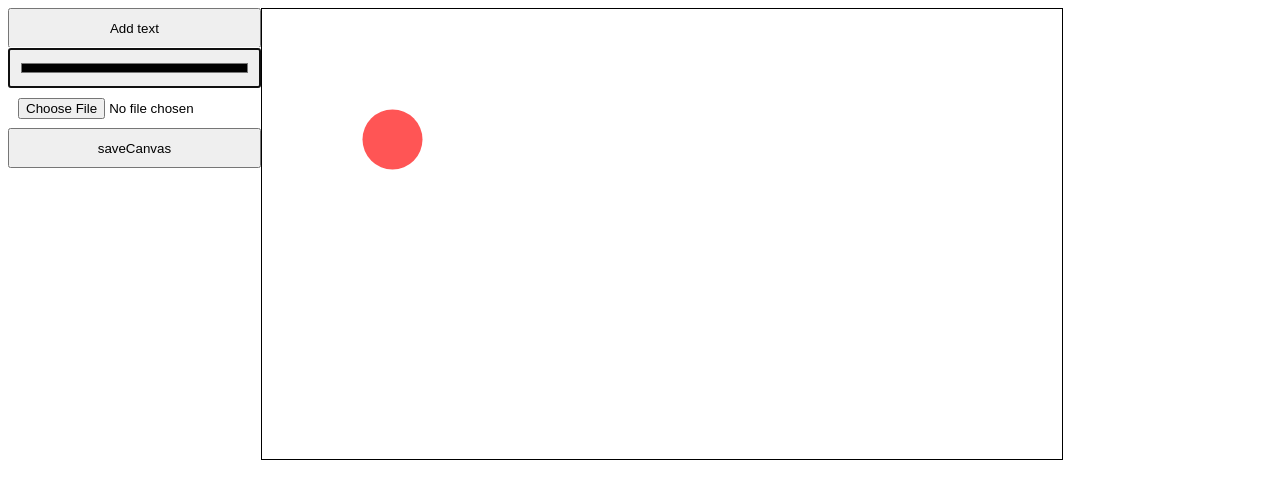
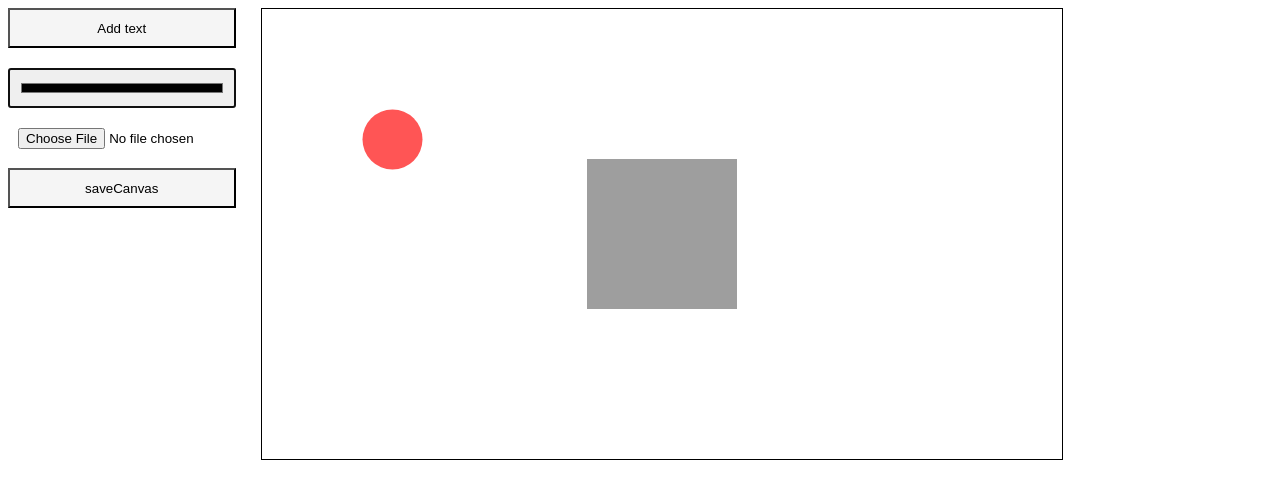
Before and after one commit to nbnitin/fabricCanvasJS, a plain HTML site: page index.html in a window 1280 px wide. Drawn offline with Linux system fonts and the light colour scheme.

Commit message:
changes a bit

```diff
--- a/index.html
+++ b/index.html
@@ -1,5 +1,6 @@
 <html>
 <head>
+
     <script src="fabric.js"></script>
     <style>
       .canvasDiv{
@@ -10,10 +11,19 @@
         float:left;
         width:20%;
       }
-      .controlDiv>input{
-        float: left;
+      .controlDiv>div{
+        margin-bottom: 10px;
         width:100%;
-        /*margin-top:30px;*/
+        float:left;
+      }
+
+      .btn{
+          background: whitesmoke;
+      }
+      .controlDiv>div>input{
+
+        width:90%;
+        margin:0 auto;
         padding:10px;
         height:40px;
       }
@@ -25,11 +35,21 @@
     <canvas id="canvas" width="800" height="450" style="border:1px solid #000000"></canvas>
   </div>
   <div class="controlDiv">
-    <input type="button" onclick="addTextToCanvas()" value="Add text" />
+    <div>
+    <input class="btn" type="button" onclick="addTextToCanvas()" value="Add text" />
+  </div>
+  <div>
     <input type="text" id="txt1" onKeyPress="changeText(this.value)" style="display:none;"/>
+  </div>
+  <div>
     <input type="color" id="colorWell" />
+  </div>
+  <div>
     <input type="file" id="uploadedImg" onChange="addImageToCanvas(this)"/>
-    <input type="button" onClick="saveCanvas()" value="saveCanvas" />
+  </div>
+  <div>
+    <input class="btn" type="button" onClick="saveCanvas()" value="saveCanvas" />
+  </div>
   </div>
 
     <script>
@@ -46,11 +66,24 @@
         canvas.selectionBorderColor = 'red';
         canvas.selectionLineWidth = 5;
 
+
+
+        fabric.Image.fromURL('http://fabricjs.com/assets/pug_small.jpg', function(myImg) {
+          //i create an extra var for to change some image properties
+          var img1 = myImg.set({ left: 0, top: 0,scaleX: 150 / myImg.width,
+          scaleY: 150 / myImg.height});
+          canvas.add(img1);
+          canvas.centerObject(img1);
+        });
+
+
+
         canvas.on('mouse:down',function(event){
           if(canvas.getActiveObject()){
             if(event.target.get('type') != "text"){
               let ele = document.getElementById("txt1");
-                if(ele.style.display == "block"){
+
+                if( ele.style.display != "none" ) {
                   ele.style.display = "none";
                 }
             }
@@ -82,7 +115,7 @@
           var text = new fabric.Text('hello world', { left: 100, top: 100 });
           text.on('selected', function() {
               console.log('selected a rectangle');
-              document.getElementById("txt1").style.display="block";
+              document.getElementById("txt1").style.display="inline";
           });
           // text.on('selection:cleared',function(){
           //   console.log('un selected a rectangle');
```
